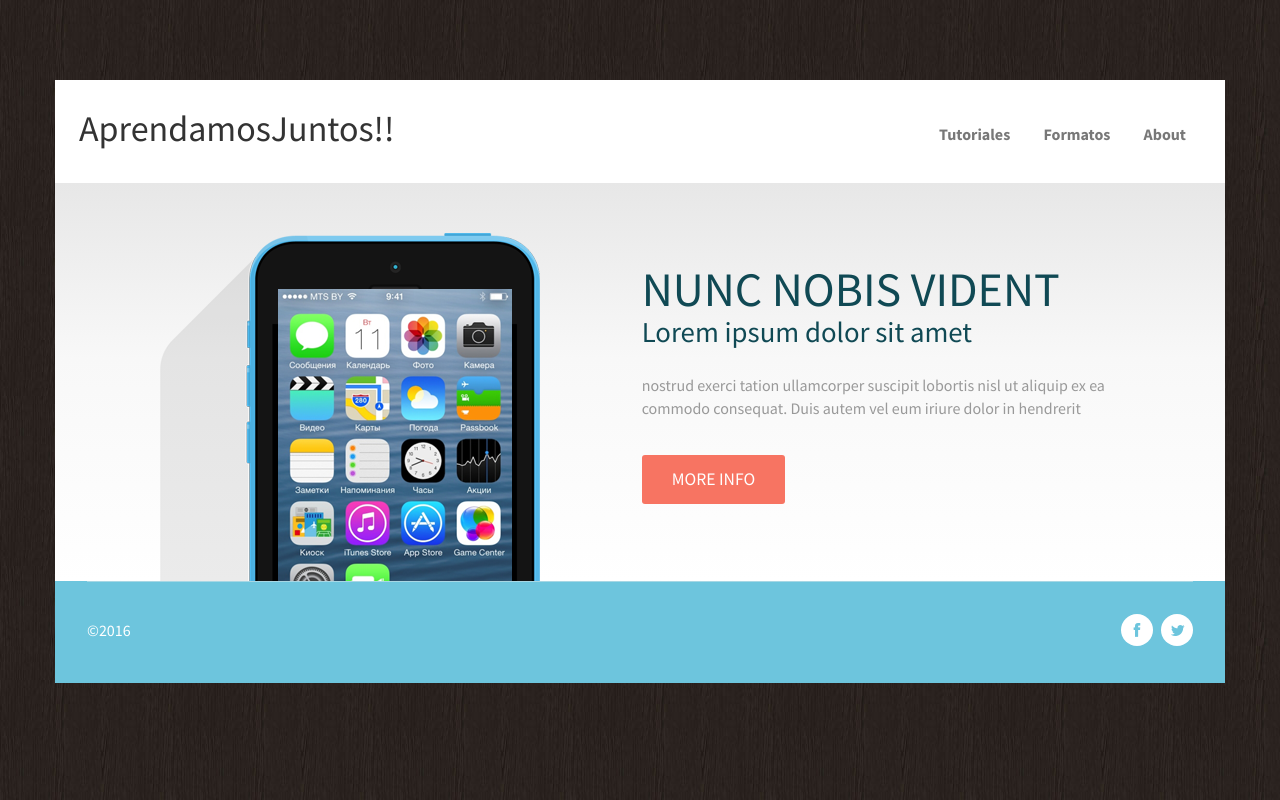
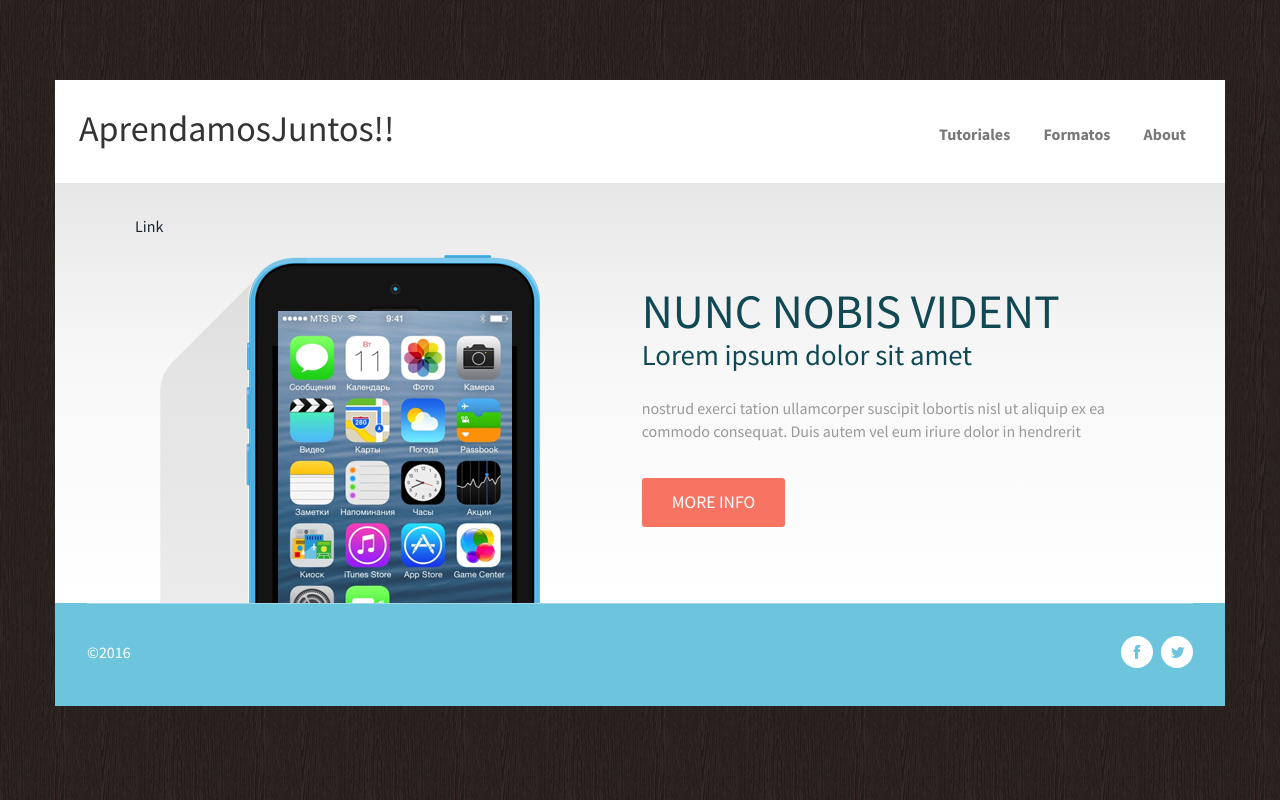
Before and after one commit to themike123/themike123.github.io, a plain HTML site: page index.html in a window 1280 px wide. Drawn offline with Linux system fonts and the light colour scheme.

Commit message:
Se agrego link temporal

```diff
--- a/index.html
+++ b/index.html
@@ -61,6 +61,9 @@ License URL: http://creativecommons.org/licenses/by/3.0/
 	<!----- //End-header---->
 
      <div class="container banner">
+     	<div>
+     	<a href="https://iupsm7integrantes.wordpress.com/diagrama-de-flechas/" >Link</a>
+     	</div>
 	 	<div class="row">
 	 			<div class='col-md-4 banner_left'>
 	 				<span></span>
```
